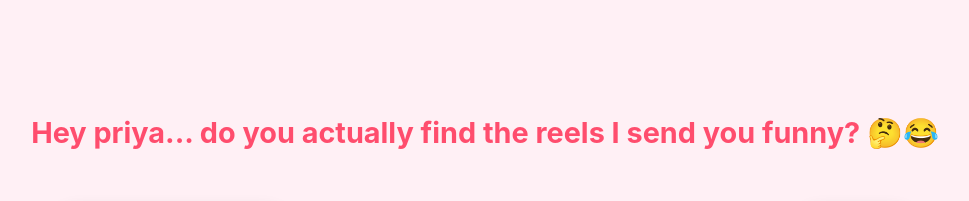
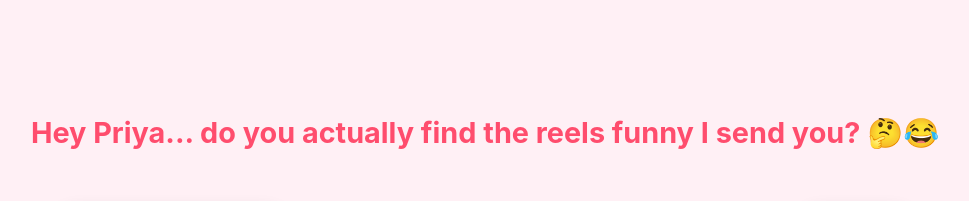
Before and after one commit to badalgupta26git/reels-poll, a plain HTML site: page index.html in a window 1280 px wide. Shown: the part 76-277 px from the top of the page, without its empty margins (155-1124 px from the left). Drawn offline with Linux system fonts and the light colour scheme.

Commit message:
Fix typo in greeting message for Priya

```diff
--- a/index.html
+++ b/index.html
@@ -36,7 +36,7 @@
 </head>
 <body>
 
-    <h1>Hey priya... do you actually find the reels I send you funny? 🤔😂</h1>
+    <h1>Hey Priya... do you actually find the reels funny I send you? 🤔😂</h1>
 
     <div class="btn-container">
         <button id="yes" onclick="alert('Haha I knew it! Standard is high over here. 😉')">Yes, they are gold!</button>
```
